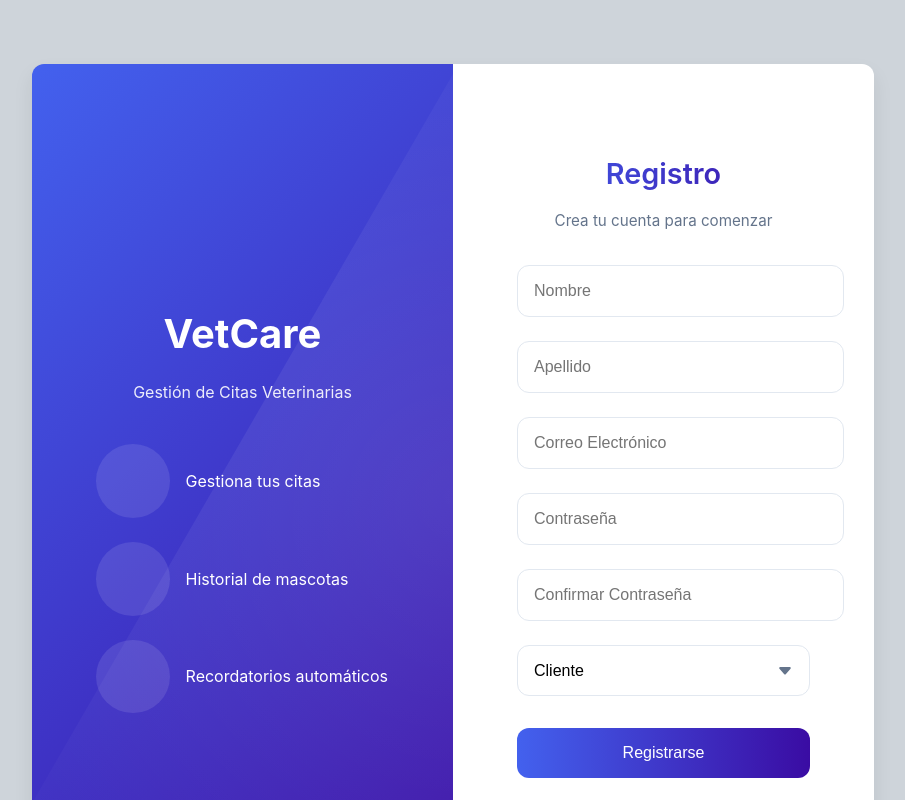
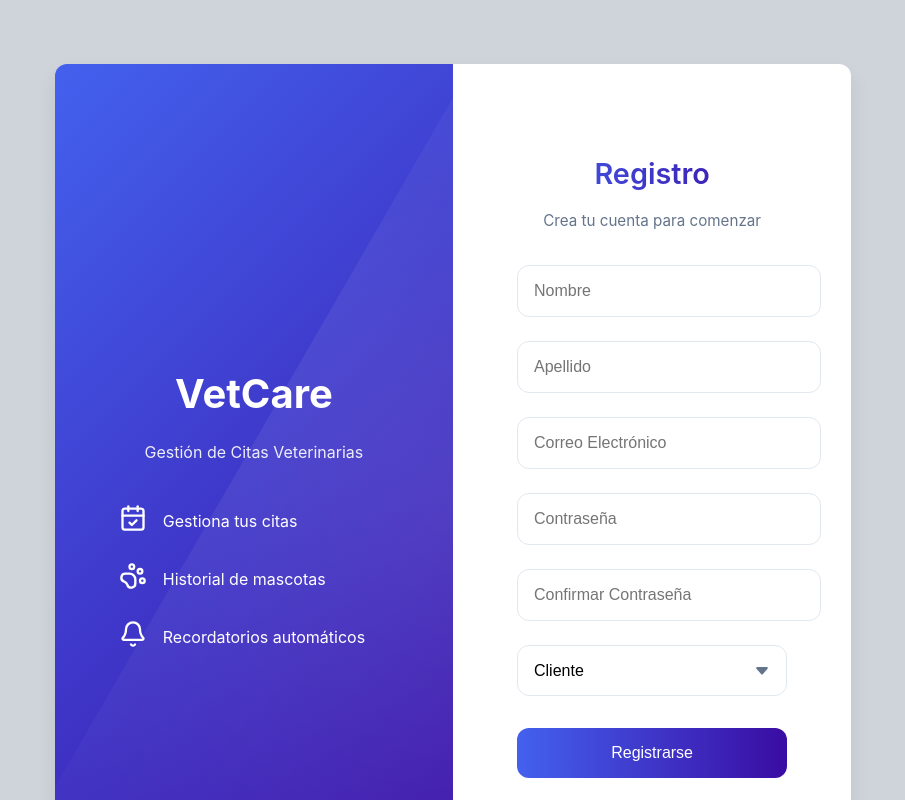
Before and after one commit to megauhcpp/VetCare, a React (Vite) app in the folder frontend/: page /register in a window 1280 px wide. Shown: the top 800 px of the page, without its empty margins (187-1092 px from the left). Built offline with nearby package versions, Linux system fonts and the light colour scheme.

Commit message:
instalacion libreria lucide-react

```diff
--- a/frontend/src/pages/Register.jsx
+++ b/frontend/src/pages/Register.jsx
@@ -2,6 +2,7 @@ import { useState } from 'react';
 import { useNavigate, Link } from 'react-router-dom';
 import { useAuth } from '../context/AuthContext';
 import '../styles/Register.css';
+import { CalendarCheck, PawPrint, Bell } from 'lucide-react';
 
 const Register = () => {
     const [formData, setFormData] = useState({
@@ -71,15 +72,15 @@ const Register = () => {
                         <p className="subtitle">Gestión de Citas Veterinarias</p>
                         <div className="features">
                             <div className="feature">
-                                <i className="fas fa-calendar-check"></i>
+                                <span className="icon-lucide"><CalendarCheck size={28} /></span>
                                 <span>Gestiona tus citas</span>
                             </div>
                             <div className="feature">
-                                <i className="fas fa-paw"></i>
+                                <span className="icon-lucide"><PawPrint size={28} /></span>
                                 <span>Historial de mascotas</span>
                             </div>
                             <div className="feature">
-                                <i className="fas fa-bell"></i>
+                                <span className="icon-lucide"><Bell size={28} /></span>
                                 <span>Recordatorios automáticos</span>
                             </div>
                         </div>
--- /dev/null
+++ b/package.json
@@ -0,0 +1,5 @@
+{
+  "dependencies": {
+    "lucide-react": "^0.507.0"
+  }
+}
```
Also changed, not shown: 1 other file (tests, documents, lock files or other folders).
